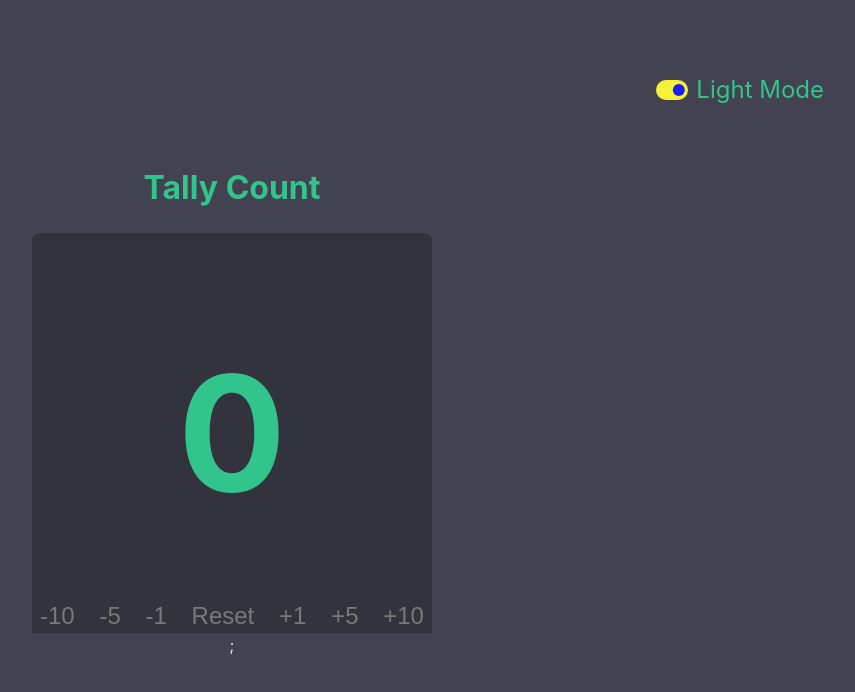
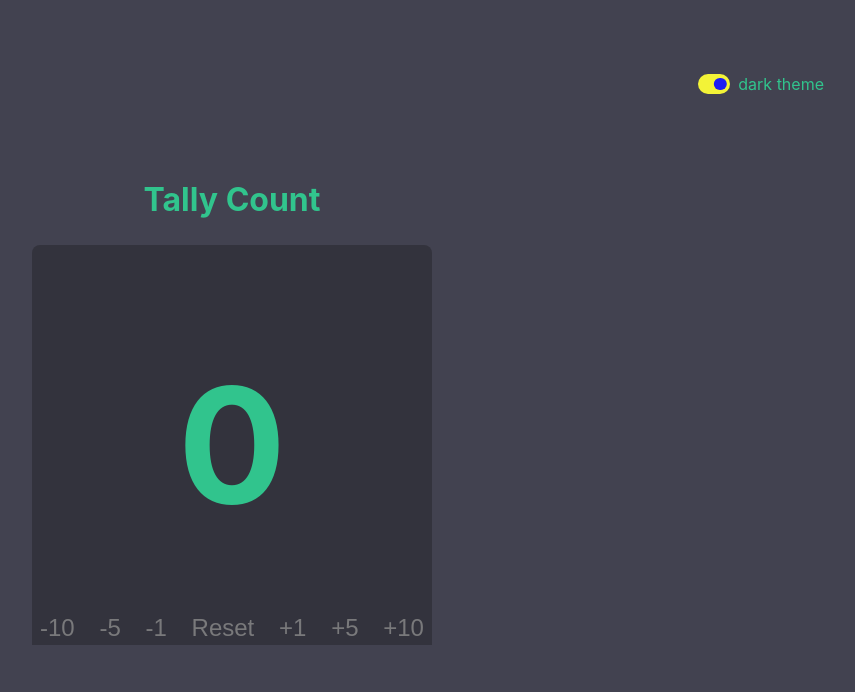
Before and after one commit to dvstefanov/Tally-Counter, a React (Vite) app: page / in a window 1280 px wide. Shown: the top 692 px of the page, without its empty margins (408-1263 px from the left). Built offline with nearby package versions, Linux system fonts and the light colour scheme.

Commit message:
Add theme context

```diff
--- a/src/App.jsx
+++ b/src/App.jsx
@@ -1,22 +1,12 @@
-import { useState } from 'react';
+import Main from './components/Main/Main';
 
-import Counter from './components/Counter/Counter';
-import Header from './components/Header/Header';
-
-import './App.css';
+import ThemeContextProvider from './store/theme-context';
 
 function App() {
-    const [isDark, setIsDark] = useState(true);
-
-    const onToggle = () => {
-        setIsDark(state => !state);
-    }
-
     return (
-        <div className='App' data-theme={isDark ? 'dark' : 'light'}>
-            <Header isDark={isDark} onToggle={onToggle} />
-            <Counter />;
-        </div>
+        <ThemeContextProvider>
+            <Main />
+        </ThemeContextProvider>
     );
 }
 
--- a/src/components/Header/Header.jsx
+++ b/src/components/Header/Header.jsx
@@ -1,14 +1,12 @@
-import React from 'react';
-
 import Toggle from '../Toggle/Toggle';
 
 import classes from './Header.module.css';
 
-const Header = ({isDark, onToggle}) => {
+const Header = () => {
     return (
         <header className={classes.header}>
             <h1>Tally Count</h1>
-            <Toggle isChecked={isDark} handleChange={onToggle} />
+            <Toggle />
         </header>
     );
 };
--- /dev/null
+++ b/src/components/Main/Main.jsx
@@ -0,0 +1,19 @@
+import { useContext } from 'react';
+
+import { ThemeContext } from '../../store/theme-context';
+import Header from '../Header/Header';
+import Counter from '../Counter/Counter';
+
+import classes from './Main.module.css'
+
+const Main = () => {
+    const { theme } = useContext(ThemeContext);
+    return (
+        <div className={classes.main} data-theme={theme}>
+            <Header />
+            <Counter />
+        </div>
+    );
+};
+
+export default Main;
--- a/src/App.css
+++ b/src/components/Main/Main.module.css
@@ -1,4 +1,4 @@
-.App {
+.main {
     width: 100vw;
     height: 100vh;
     display: flex;
--- a/src/components/Toggle/Toggle.jsx
+++ b/src/components/Toggle/Toggle.jsx
@@ -1,16 +1,22 @@
+import { useContext } from 'react';
+
+import { ThemeContext } from '../../store/theme-context';
+
 import classes from './Toggle.module.css';
 
-const Toggle = ({ handleChange, isChecked }) => {
+const Toggle = () => {
+    const { theme, toggle } = useContext(ThemeContext);
+
     return (
         <div className={classes['toggle-container']}>
             <input
                 type='checkbox'
                 className={classes.toggle}
                 id='check'
-                onChange={handleChange}
-                checked={isChecked}
+                onChange={toggle}
+                checked={theme === 'dark'}
             />
-            <label htmlFor='check'>Light Mode</label>
+            <label htmlFor='check'>{theme} theme</label>
         </div>
     );
 };
--- a/src/components/Toggle/Toggle.module.css
+++ b/src/components/Toggle/Toggle.module.css
@@ -11,7 +11,8 @@
 .toggle + label {
     display: flex;
     align-items: center;
-    font-size: 1.5rem;
+    justify-content: center;
+    font-size: 1rem;
     cursor: pointer;
     color: var(--primary-text-color);
 }
--- /dev/null
+++ b/src/store/theme-context.jsx
@@ -0,0 +1,31 @@
+import { createContext, useReducer } from 'react';
+
+export const ThemeContext = createContext({
+    theme: 'dark',
+    toggle: () => {},
+});
+
+function themeReducer(state, action) {
+    return {
+        theme: state.theme === 'dark' ? 'light' : 'dark',
+    };
+}
+
+export default function ThemeContextProvider({ children }) {
+    const [themeState, dispatch] = useReducer(themeReducer, { theme: 'dark' });
+
+    function handleToggle() {
+        dispatch({ type: 'TOGGLE' });
+    }
+
+    const ctxValue = {
+        theme: themeState.theme,
+        toggle: handleToggle,
+    };
+
+    return (
+        <ThemeContext.Provider value={ctxValue}>
+            {children}
+        </ThemeContext.Provider>
+    );
+}
```
